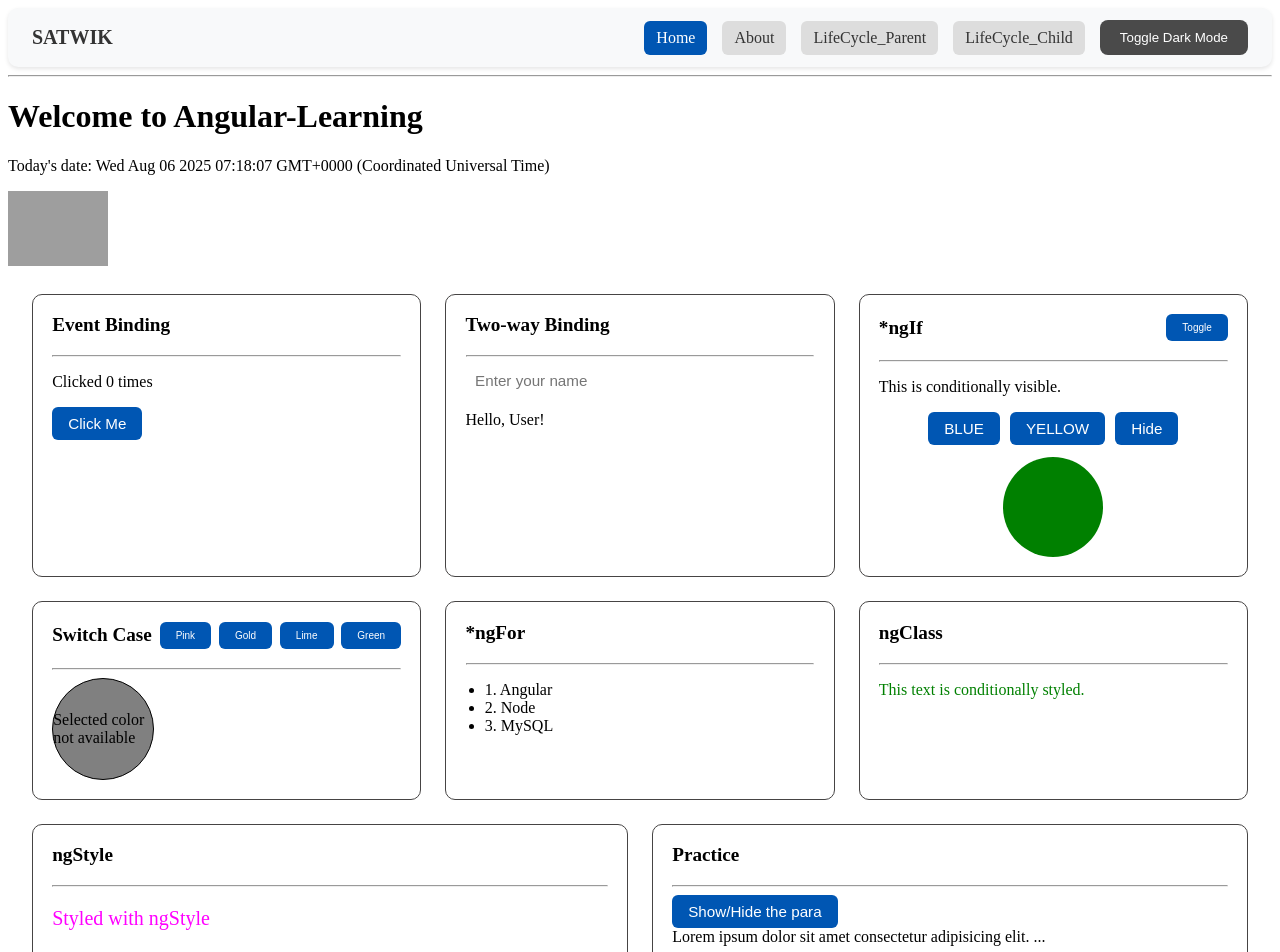
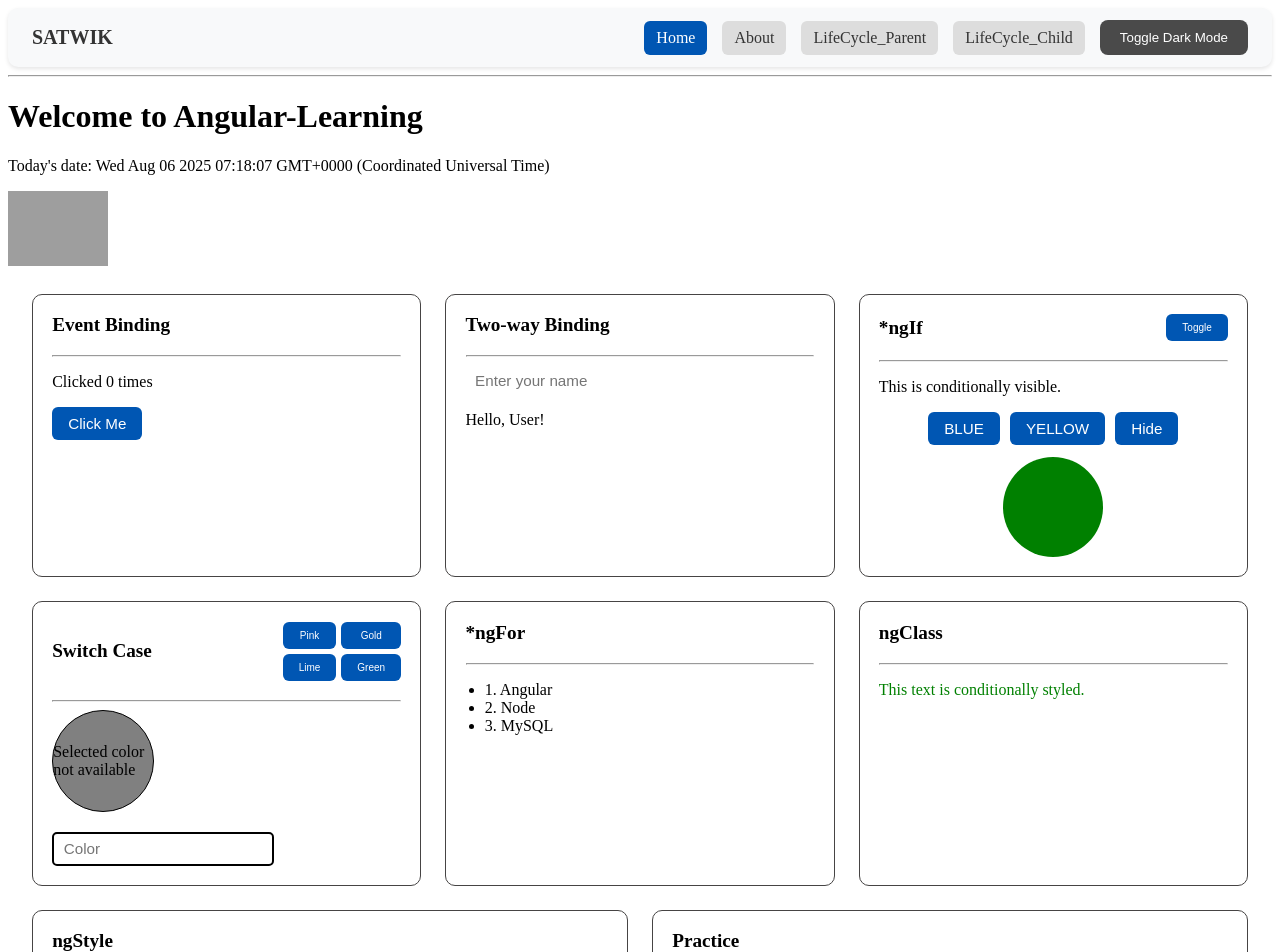
Before and after one commit to satwik20017/Angular_learning_Frontend, an Angular app: page / in a window 1280 px wide. Shown: the top 952 px of the page. Built offline with nearby package versions, Linux system fonts and the light colour scheme; grey boxes are pictures that could not be loaded.

Commit message:
11th commit

```diff
--- a/src/app/home/home.component.html
+++ b/src/app/home/home.component.html
@@ -57,12 +57,16 @@
 
 
     <div class="divclass">
-      <h3 style="display: flex; align-items: center; justify-content: space-between;">Switch Case
-        <button (click)="ChangeConditionally('pink')" style="font-size: 10px;"> Pink</button>
-        <button (click)="ChangeConditionally('gold')" style="font-size: 10px;"> Gold</button>
-        <button (click)="ChangeConditionally('lime')" style="font-size: 10px;"> Lime</button>
-        <button (click)="ChangeConditionally('green')" style="font-size: 10px;"> Green</button>
+      <h3 style="display: flex; align-items: center; justify-content: space-between;">
+        Switch Case
+        <div style="display: grid; grid-template-columns: repeat(2, auto); gap: 5px; margin-left: auto;">
+          <button (click)="ChangeConditionally('pink')" style="font-size: 10px;">Pink</button>
+          <button (click)="ChangeConditionally('gold')" style="font-size: 10px;">Gold</button>
+          <button (click)="ChangeConditionally('lime')" style="font-size: 10px;">Lime</button>
+          <button (click)="ChangeConditionally('green')" style="font-size: 10px;">Green</button>
+        </div>
       </h3>
+
       <hr />
       @switch (divcolor) {
       @case ('pink') {
@@ -88,6 +92,8 @@
       }
       }
 
+      <input type="text" placeholder="Color" (input)="changeCustomColor($event)"
+        style="border: 2px solid black; margin-top: 20px;">
     </div>
 
 
--- a/src/app/home/home.component.ts
+++ b/src/app/home/home.component.ts
@@ -68,4 +68,8 @@ export class HomeComponent {
   ChangeConditionally(value: any) {
     this.divcolor = value
   }
+
+  changeCustomColor(event: Event) {
+    this.divcolor = (event.target as HTMLInputElement).value
+  }
 }
```
